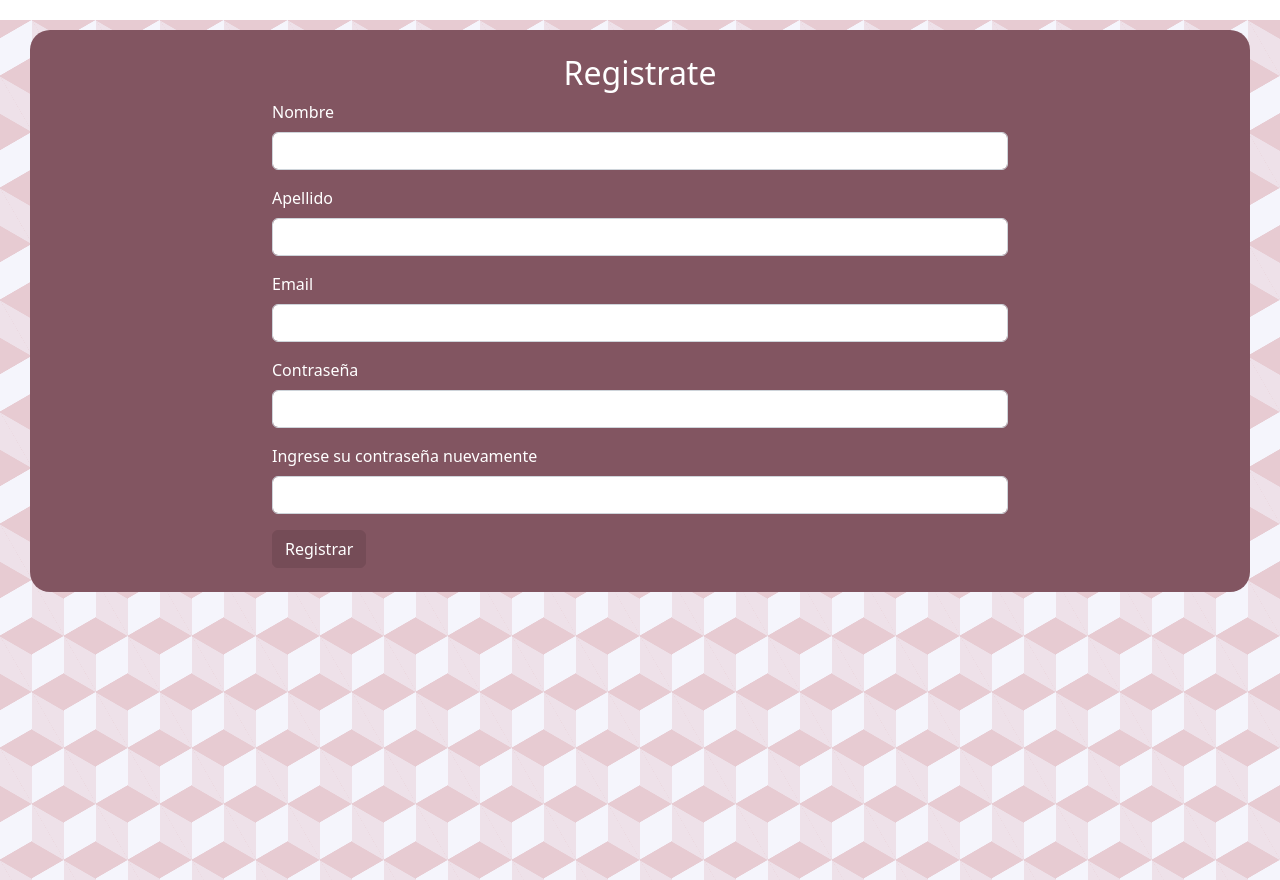
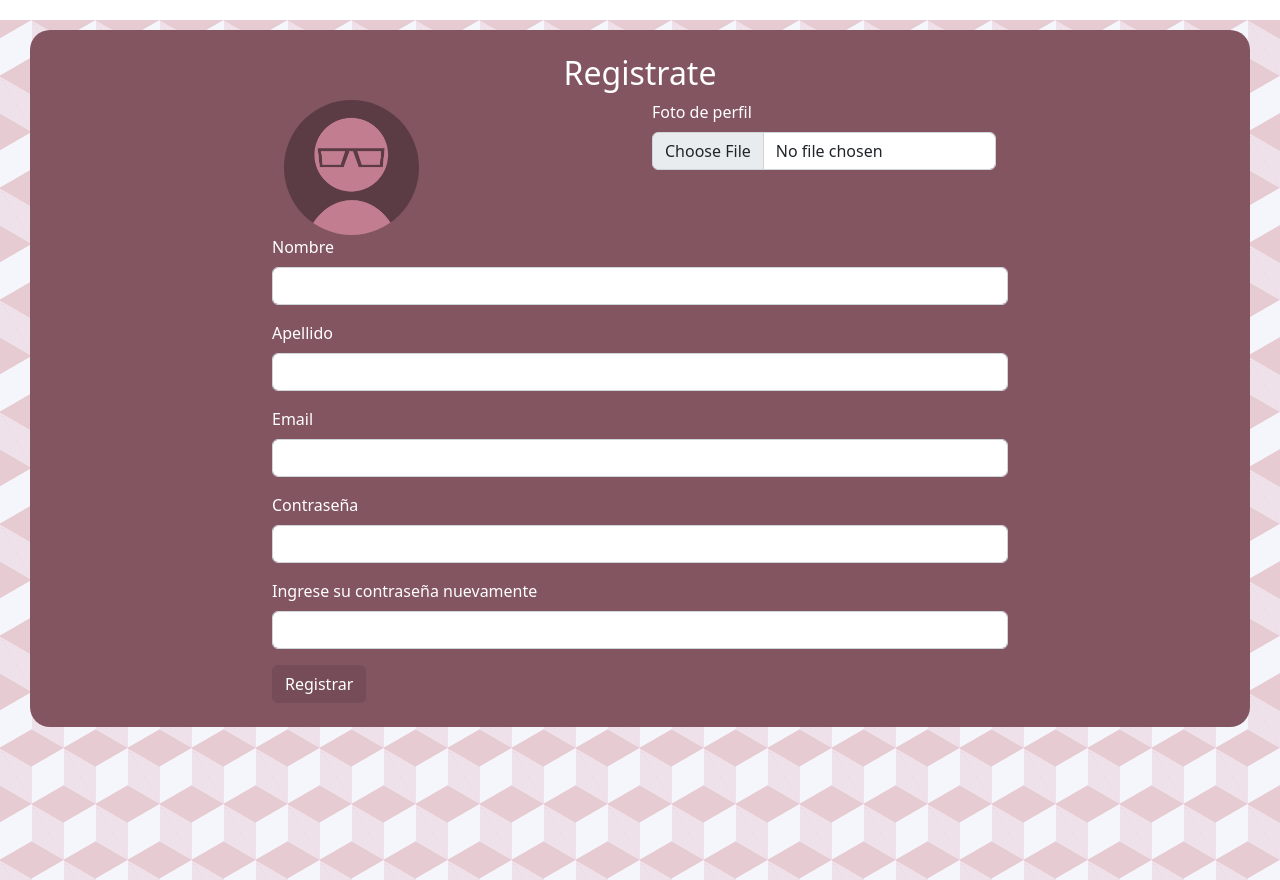
Before and after one commit to OtroAlien/Parcial2, a PHP site: page /registro.php in a window 1280 px wide. Run offline with PHP 8.4, Linux system fonts and the light colour scheme; some libraries are stand-ins or nearby versions.

Commit message:
registro

```diff
--- a/registro.php
+++ b/registro.php
@@ -30,6 +30,23 @@ include "templates/conexion.php";
                             <h2 class=text-center>Registrate<h2>
                         </div>
                         <form>
+
+                            <div class="container">
+                                <div class="row">
+                                    <div class="col m-auto pl-5">
+                                        <img class="pfp" style="width: 135px;" src="img/pfp/default_pfp_Mesa de trabajo 1.png" alt="">
+                                    </div>
+                                    <div class="col">
+                                        <div class="mb-3">
+                                            <label for="formFile" class="form-label">Foto de perfil</label>
+                                            <input class="form-control" type="file" id="formFile">
+                                        </div>
+                                    </div>
+                                </div>
+                            </div>
+
+
+
                             <div class="mb-3">
                                 <label for="nombre" class="form-label">Nombre</label>
                                 <input type="text" class="form-control" id="nombre" aria-describedby="nombre" required>
```
